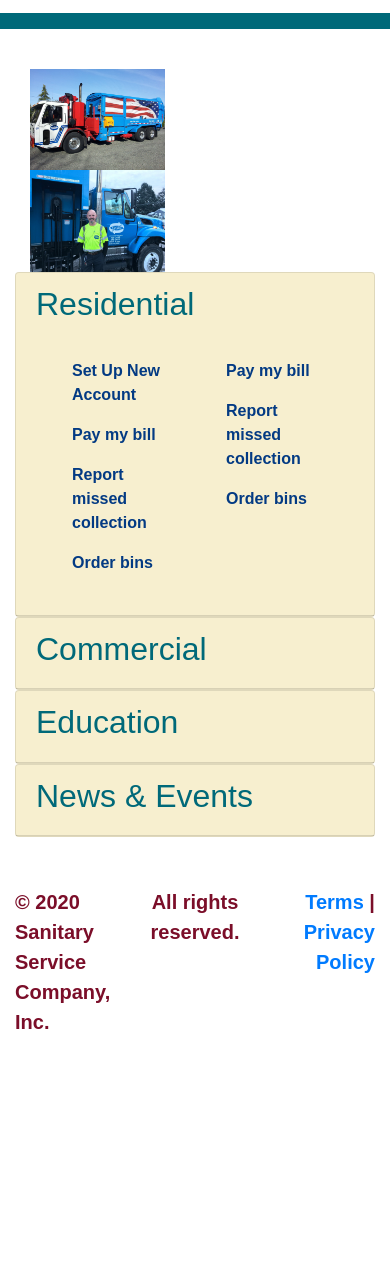
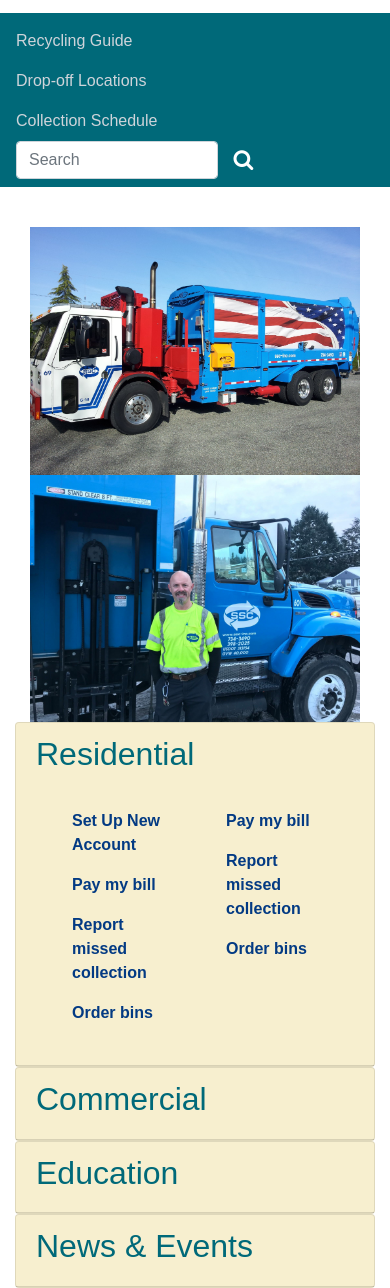
Before and after one commit to docslinger/ssc-nucamp, a website: page index.html in a window 390 px wide. Shown: the part 359-1647 px from the top of the page. Before the commit the page ends 1412 px from the top, so only its background shows below. Drawn offline with nearby package versions, Linux system fonts and the light colour scheme; a web font is replaced by a local one.

Commit message:
Saturday 3/14 #1

```diff
--- a/css/styles.scss
+++ b/css/styles.scss
@@ -41,14 +41,12 @@ $danger:        $red !default;
 $light:         $gray-100 !default;
 $dark:          $gray-800 !default;
 
-
 // Body style
 body {
     font-family: "Arial", sans-serif;
     //color: $dark;
     font-size: medium;
 }
-
 
 // Jumbotron styles
     .jumbotron {
@@ -76,13 +74,13 @@ body {
         color: #7B0E29;
     }
 
+
 // Navbar styles
 .sticky {
     position: fixed;
     top: 0;
     width: 100%;
-  }
-
+}
 
 .navbar {
     .search {
@@ -91,6 +89,7 @@ body {
 }
 
 .navbar-dark {
+    overflow: hidden;
     background-color: $teal;
 }
 
@@ -98,14 +97,26 @@ body {
     .nav-item {
         .nav-link {
             color: $gray-400;
+            float: left;
+            display: block;
+            text-align: center;
+            text-decoration: none;
         }
         .nav-link:hover {
             color: $orange;
+            float: left;
+            display: block;
+            text-align: center;
+            text-decoration: none;
         }
     }
 }
 
-
+/* On screens that are 600px wide or less, make the menu links stack on top of each other instead of next to each other */
+@media screen and (max-width: 600px) {
+    float: none;
+    width: 100%;
+}
 
 #sidebyside.container {
     margin-top: 40px;
--- a/index.html
+++ b/index.html
@@ -51,11 +51,6 @@
     <main>
         <!-- Navbar -->
         <nav class="navbar navbar-expand-sm navbar-dark sticky-top">
-            <div class = "container">
-                <div class="collapse navbar-collapse" id="navbar">
-                    <button class="navbar-toggler" type="button" data-toggle="collapse" data-target="#navbar">
-                        <span class="navbar-toggler-icon"></span>
-                    </button>
                     <ul class="navbar-nav mr-auto">
                         <!-- Nav items / links on the navbar -->
                         <li class="nav-item"><a class="nav-link" href="stub.html">
@@ -65,28 +60,28 @@
                         <li class="nav-item"><a class="nav-link" href="stub.html">
                             Collection Schedule</a></li>
                     </ul>
+
                     <!-- Search form -->
-                    <form class="form-inline d-flex justify-content-center">
-                        <input class="form-control form-control-sm mr-3" type="text" placeholder="Search">
+                    <form class="form-inline d-flex justify-content-left">
+                        <input class="form-control form-control-xs mr-3 ml-navbar w-75" type="text" placeholder="Search">
                         <i class="fa fa-search fa-lg search"></i>
                     </form>
-                </div>
-            </div>
         </nav>
 
         <!-- Container for photos and accordion cards -->
         <div class = "container" id = "sidebyside">
             <div class = "row">
                 <!-- Photos-->
-                <div class="col-6">
+                <div class="col-xs-12 col-sm">
                             <div class = "col">
-                                <img src="img/ssc-2.jpg" class="img-fluid" />
+                                <img src="img/ssc-2.jpg" class="img-fluid"/>
                                 <img src="img/ssc-3.jpg" class="img-fluid" />
                             </div>
                 </div>
             <!-- Accordion/cards -->
-                <div class = "col">
+                <div class = "col-xs-12 col-sm">
                     <div id="accordion">
+                        <!-- Residential card -->
                         <div class="card card-bg">
                             <div role="tab" class="card-header">
                                 <h2>
@@ -112,6 +107,7 @@
                                 </div>
                             </div>
                         </div>
+                        <!-- Commercial card -->
                         <div class="card card-bg">
                             <div role="tab" class="card-header">
                                 <h2>
@@ -137,6 +133,7 @@
                                 </div>
                             </div>
                         </div>
+                        <!-- Education card -->
                         <div class="card card-bg">
                             <div role="tab" class="card-header">
                                 <h2>
@@ -161,6 +158,7 @@
                                 </div>
                             </div>
                         </div>
+                        <!-- News & Events card -->
                         <div class="card card-bg">
                             <div role="tab" class="card-header">
                                 <h2>
@@ -195,10 +193,10 @@
     <footer>
         <div class="container">
             <div class = "row">
-                <div class = "col-4">
-                    <p>&copy; 2020 Sanitary Service Company, Inc.</p>
+                <div class = "col-5">
+                    <p>&copy; 2020 Sanitary Service Company Inc.</p>
                 </div>
-                <div class = "col-4 text-center">
+                <div class = "col-3 text-center">
                     <p>All rights reserved.</p>
                 </div>
                 <div class = "col-4 text-right">
```
Also changed, not shown: css/styles.css, 3 other files. Lines whose indentation alone changed are shown as unchanged.
